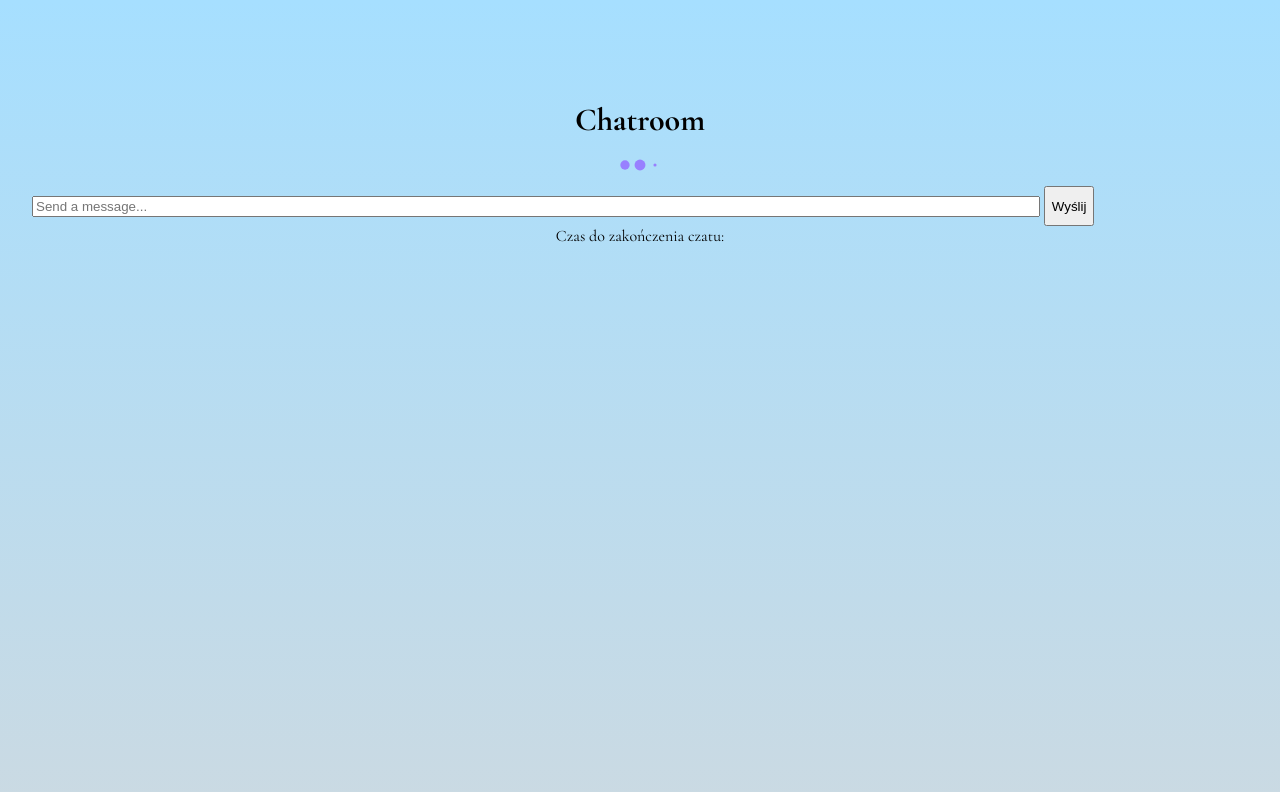
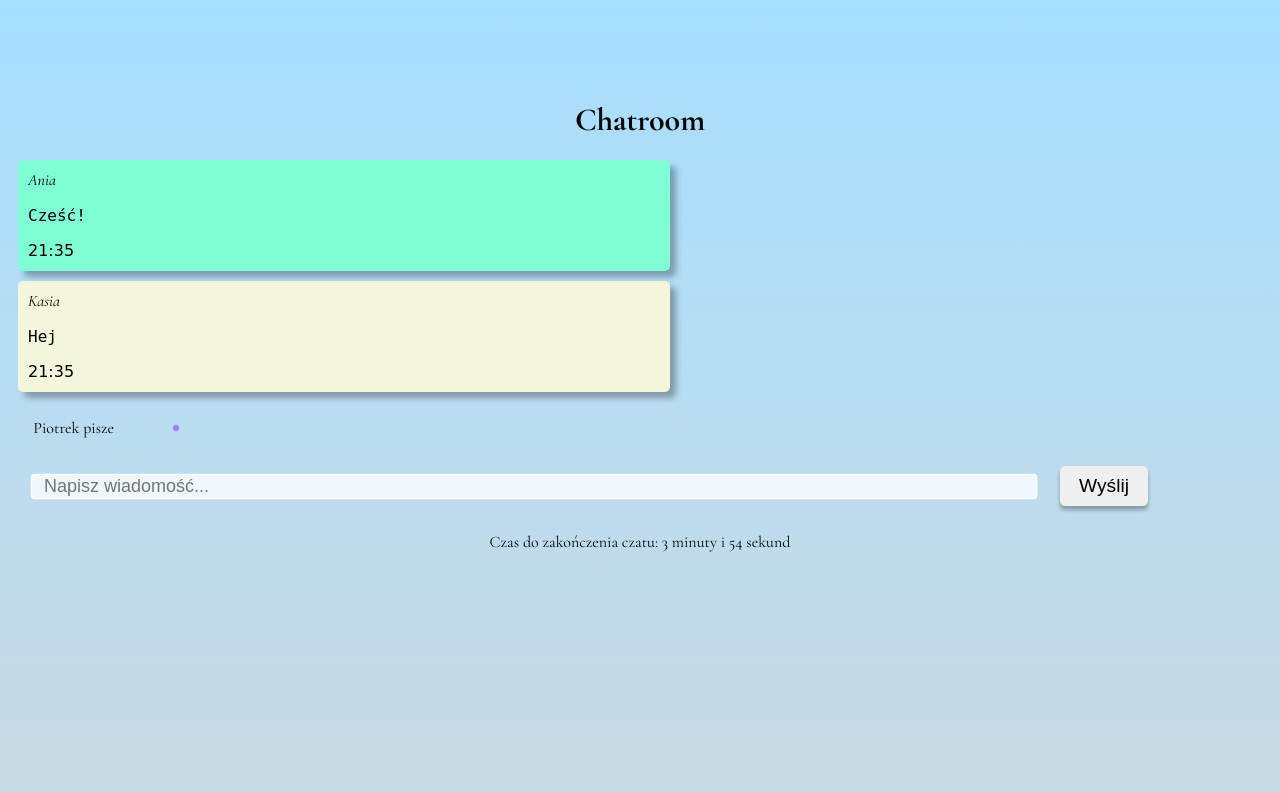
Before and after one commit to jakujakub1234/Django_chatroom_simulator, a Django app: template templates/chatroom.html in a window 1280 px wide. Shown: the top 792 px of the page. Run offline with Django 4.2, Linux system fonts and the light colour scheme; the template is opened without the code that fills it, so the values that code supplies are empty.

Commit message:
layout v2

```diff
--- a/pages/forms.py
+++ b/pages/forms.py
@@ -2,12 +2,13 @@
 
 
 class HomeForm(forms.Form):
-    nick = forms.CharField(label="Podaj swój nick", max_length=100, required=False)
+    nick = forms.CharField(label="Podaj swój nick", max_length=100, required=False, widget=forms.TextInput(attrs={"class": "form-input"}))
 
     key_from_qualtrics = forms.CharField(
         label="Podaj klucz wygenerowany w Qualtricsie",
         max_length=100,
-        error_messages={'required': 'your custom error message'}
+        error_messages={'required': 'your custom error message'},
+        widget=forms.TextInput(attrs={"class": "form-input"})
     )
 
     def clean_key_from_qualtrics(self):
--- a/templates/chatroom.html
+++ b/templates/chatroom.html
@@ -44,8 +44,9 @@
 
 <div class="col-3" style="margin: auto;">
   <div class="snippet" data-title="dot-pulse" style="margin: auto;">
-    <div class="stage" style="margin: auto;">
-      <div class="dot-pulse" style="margin: auto;"></div>
+    <div id="stage" class="stage" style="margin: auto; margin-top: 2%;  display: none;">
+      <span id="user-writing" class="user_writing" style="margin-left: 2%;">Piotrek pisze</span>
+      <span class="dot-pulse" style="margin-left: 3%; display: inline-block;"></span>
     </div>
   </div>
 </div>
@@ -55,7 +56,7 @@
         {% csrf_token %}
         <div class="input-group mb-3">
             <div class="input-group-prepend">
-                <input type="text" placeholder="Send a message..." name="message" id="msg_field" maxlength="1000">
+                <input type="text" placeholder="Napisz wiadomość..." name="message" id="msg_field" maxlength="1000">
                 <button name="send" class="btn btn-success" id="send_btn">Wyślij</button>
             </div>
         </div>
@@ -118,7 +119,7 @@
 let colors = {
   "Ania": "aquamarine",
   "Kasia": "beige",
-  "Piotrek": "cornsilk",
+  "Piotrek": "silver",
   "Agnieszka": "darkseagreen",
   "Michal": "powderblue",
   "Arek": "thistle",
@@ -128,13 +129,13 @@
 
 let submitButton = document.querySelector("#send_btn")
 
-submitButton.addEventListener("click", weightBalancer);
+submitButton.addEventListener("click", sendUserMessage);
 
 var seconds_to_respond = -1;
 
 
-function weightBalancer() {
-    const weightsForLeftAndRightSides = document.getElementById("msg_field").value;
+function sendUserMessage() {
+    const user_message = document.getElementById("msg_field").value;
     document.getElementById("msg_field").value = "";
 
     const date = new Date();
@@ -145,9 +146,9 @@
     if (min.length < 2) min = "0" + min;
 
     let new_message = `
-    <div class="container darker" style="width: 50%; margin-left: auto; background-color: floralwhite;">
+    <div class="container darker" style="width: 45%; margin-left: auto; background-color: floralwhite;">
             <span alt="Avatar" class="right" style="width:100%; font-style: italic;">` + user_name + `</span>
-              <p style="font-size: large;">` + weightsForLeftAndRightSides + `</p>
+              <p style="font-size: large; word-break: break-all;">` + user_message + `</p>
               <span class="time-left">` + hour + ":" + min + `</span>
           </div>
     `;
@@ -156,13 +157,21 @@
 
     seconds_to_respond = 5;
 
+    responding_bot = Object.keys(colors);
+    responding_bot = responding_bot[Math.floor(Math.random()*responding_bot.length)];
+
+    respond = "O cześć " + user_name + "! Fajnie napisałeś <3";
+    if (user_message.length > 200) {
+      respond = "tl;dr";
+    }
+
     $.ajax({
         type: "POST",
         url: "../ajax/",
         data: {
               csrfmiddlewaretoken: '{{ csrf_token }}',
               action: "message",
-              message: weightsForLeftAndRightSides,
+              message: user_message,
               message_time: seconds
             },
         success:  function(response){
@@ -173,8 +182,12 @@
 
 let chatroom = document.getElementById("chatroom");
 
+/*
+TODO
 var start_timestamp = parseInt("{{ start_timestamp }}");
 var seconds = Math.floor(Date.now() / 1000) - start_timestamp;
+*/
+var seconds = 0;
 
 var seconds_counter = document.getElementById('seconds-counter');
 /*
@@ -202,9 +215,45 @@
     }
 }
 */
+
+var responding_bot = "";
+var respond = "";
+
 function incrementSeconds() {
     seconds += 1;
     if (seconds_to_respond >= 0) seconds_to_respond--;
+
+    var users_typing = [];
+
+    for (var i = 8; i > 0; i--) {
+      if (seconds + i in respect_bots_messages) {
+        if (!users_typing.includes(respect_bots_messages[seconds + i][0])) {
+          users_typing.push(respect_bots_messages[seconds + i][0]);
+        }
+      }
+    }
+
+    if (seconds_to_respond > 0) {
+      if (!users_typing.includes(responding_bot)) {
+        users_typing.push(responding_bot);
+      }
+    }
+
+    var typing_text = " pisze";
+
+    if (users_typing.length > 1) {
+      typing_text = " piszą";
+    }
+
+    typing_text = users_typing.join(", ") + typing_text;
+    typing_text = typing_text.replace(/,([^,]*)$/, " i" + '$1');
+
+    if (users_typing.length > 0) {
+      document.getElementById("stage").style.display = "block";
+      document.getElementById("user-writing").innerHTML = typing_text;
+    } else {
+      document.getElementById("stage").style.display = "none";
+    }
 
     const date = new Date();
     let hour = date.getHours().toString();
@@ -217,7 +266,7 @@
       let new_message = `
       <div class="container" style="width: 50%; background-color: ` + colors[respect_bots_messages[seconds][0]] + `">
               <span alt="Avatar" class="right" style="width:100%; font-style: italic;">` + respect_bots_messages[seconds][0] + `</span>
-                <p style="font-size: large;">` + respect_bots_messages[seconds][1] + `</p>
+                <p style="font-size: large; word-break: break-all;">` + respect_bots_messages[seconds][1] + `</p>
                 <span class="time-left">` + hour + ":" + min + `</span>
             </div>
       `;
@@ -230,9 +279,9 @@
 
     if (seconds_to_respond == 0) {
       let new_message = `
-      <div class="container" style="width: 50%; background-color: ` + colors["Ania"] + `">
-              <span alt="Avatar" class="right" style="width:100%;">` + "Ania" + `</span>
-                <p>` + "O cześć " + user_name + "! Fajnie napisałeś <3" + `</p>
+      <div class="container" style="width: 50%; background-color: ` + colors[responding_bot] + `">
+              <span alt="Avatar" class="right" style="width:100%; font-style: italic;">` + responding_bot + `</span>
+                <p style="font-size: large; word-break: break-all;">` + respond + `</p>
                 <span class="time-left">` + hour + ":" + min + `</span>
             </div>
       `;
@@ -306,6 +355,34 @@
 </script>
 
 <style>
+  .input-group-prepend {
+    margin-bottom: 2%;
+    margin-top: 1%;
+  }
+
+  #send_btn {
+    width: 7%;
+    height: 50px;
+    border: none;
+    border-radius: 4pt;
+    box-shadow: 0px 4px 4px 0px rgb(0 0 0 / 30%);
+    outline-color: transparent;
+    font-size: larger;
+  }
+
+  #msg_field {
+    width: 50%;
+    background: aliceblue;
+    border: none;
+    border-radius: 2pt;
+    box-shadow: 0 0 0 1pt white;
+    outline-color: transparent;
+
+    text-indent: 1%;
+    font-size: 18px;
+    margin-right: 20px;
+  }
+
   .dot-pulse {
   position: relative;
   left: -9999px;
@@ -374,16 +451,16 @@
   }
 }
 
-    .container {
-  border: 2px solid #dedede;
+.container {
   background-color: #f1f1f1;
   border-radius: 5px;
   padding: 10px;
   margin: 10px;
+  box-shadow: 6px 6px 6px 0px rgb(0 0 0 / 30%);
+  border: none;
 }
 
 .darker {
-    max-height: 120px;
   border-color: #ccc;
   background-color: #ddd;
 }
@@ -408,14 +485,7 @@
   margin-right:0;
 }
 
-.time-right {
-  float: right;
-  color: #aaa;
-
-}
-
 .time-left {
-  float: left;
   color: #000000;
   font-family: cursive;
 }
--- a/templates/lobby.html
+++ b/templates/lobby.html
@@ -9,9 +9,13 @@
 <div style="text-align: center;" id='seconds-counter'>Czas oczekiwania: - sekund</div>
 
 <script>
+/*
+TODO
 var start_timestamp = parseInt("{{ start_timestamp }}");
 
 var seconds = Math.floor(Date.now() / 1000) - start_timestamp;
+*/
+var seconds = 0;
 var wait_time = 19;
 
 var el = document.getElementById('seconds-counter');
```
Also changed, not shown: pages/views.py (+4 -4 lines), templates/home.html (+23 -1 lines).
